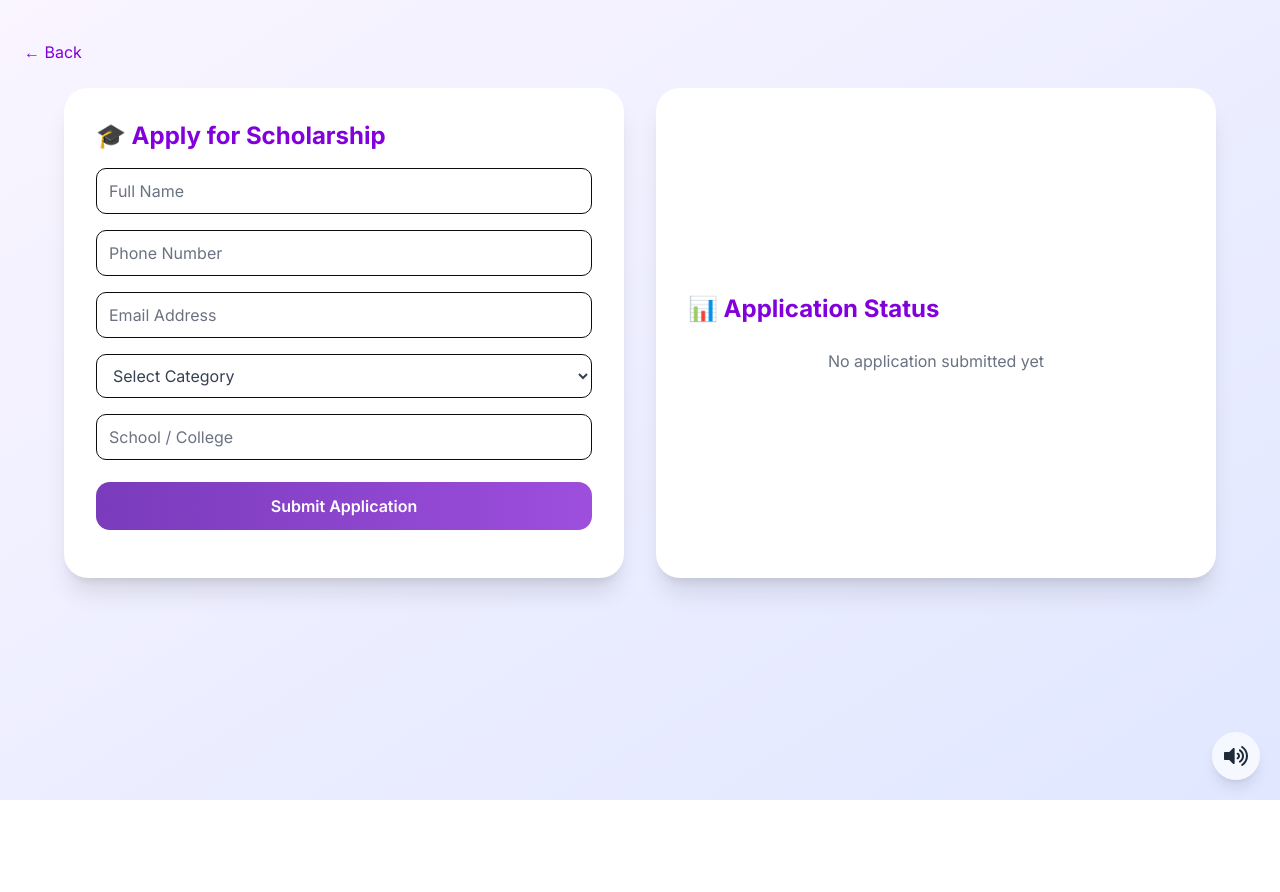
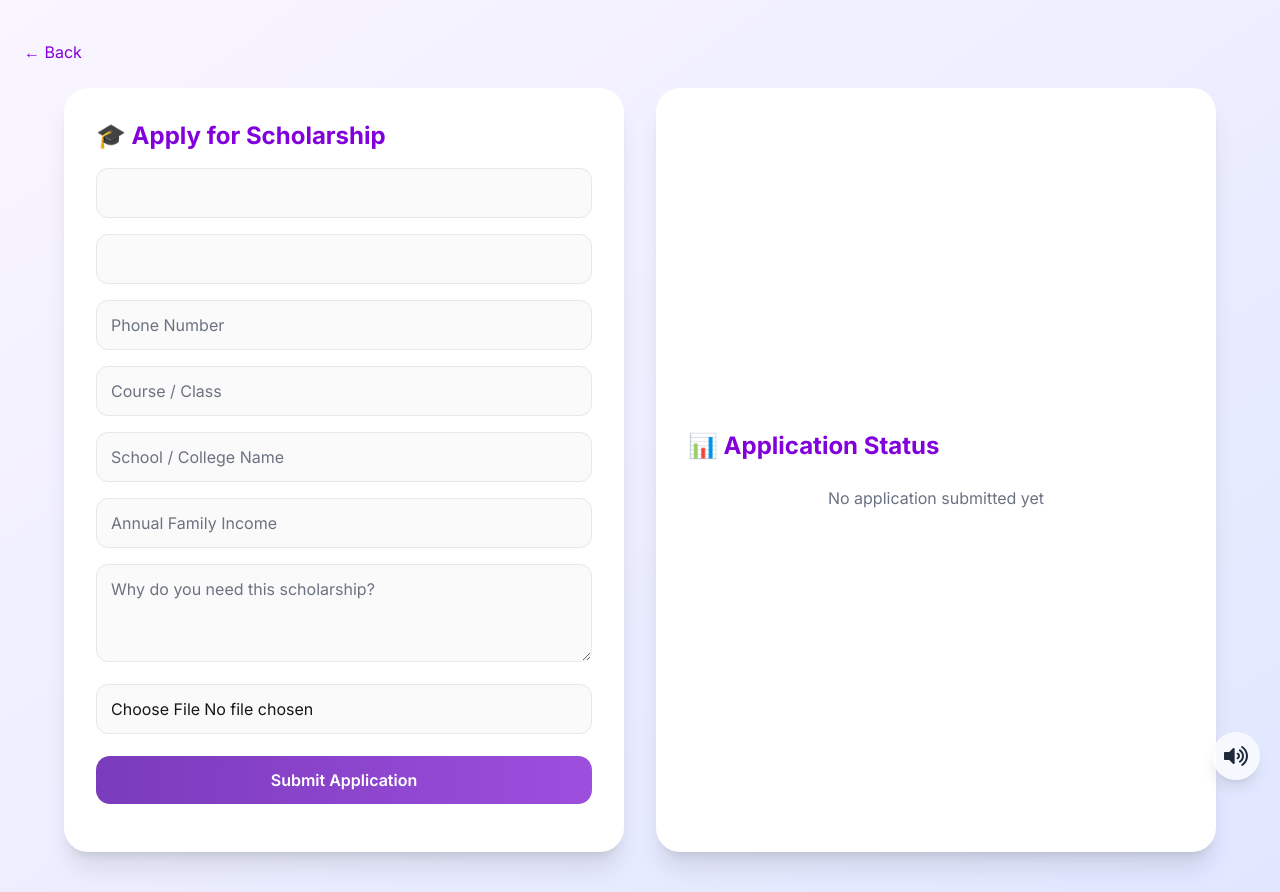
Before and after one commit to PathakAnshika/ShivTempleWebsite, a Next.js app: page /scholarship/apply in a window 1280 px wide. Before the commit the page ends 800 px from the top, so only its background shows below. Built offline with nearby package versions, Linux system fonts and the light colour scheme.

Commit message:
Upgrade Next.js to fix security vulnerability

```diff
--- a/app/api/scholarship/apply/route.js
+++ b/app/api/scholarship/apply/route.js
@@ -1,12 +1,29 @@
 import { NextResponse } from "next/server";
+import { getDB } from "@/lib/db";
 
 export async function POST(req) {
-  const data = await req.json();
+  try {
+    const body = await req.json();
+    const db = getDB();
 
-  console.log("Form Data:", data);
+    await db.execute(
+      `INSERT INTO scholarships
+      (user_id, name, email, phone, category, school, status)
+      VALUES (?, ?, ?, ?, ?, ?, 'pending')`,
+      [
+        body.user_id,
+        body.name,
+        body.email,
+        body.phone,
+        body.category,
+        body.school,
+      ]
+    );
 
-  return NextResponse.json({
-    success: true,
-    message: "Application submitted successfully",
-  });
+    return NextResponse.json({ success: true });
+
+  } catch (err) {
+    console.error(err);
+    return NextResponse.json({ success: false });
+  }
 }
--- a/app/components/ScholarshipForm.jsx
+++ b/app/components/ScholarshipForm.jsx
@@ -1,8 +1,22 @@
 "use client";
-import { useState } from "react";
+import { useState, useEffect } from "react";
 
 export default function ScholarshipForm() {
   const [formData, setFormData] = useState({});
+  const [user, setUser] = useState(null);
+
+  useEffect(() => {
+    const stored = localStorage.getItem("user");
+    if (stored) {
+      const parsed = JSON.parse(stored);
+      setUser(parsed);
+
+      setFormData({
+        name: parsed.name || "",
+        email: parsed.email || "",
+      });
+    }
+  }, []);
 
   const handleChange = (e) =>
     setFormData({ ...formData, [e.target.name]: e.target.value });
@@ -11,9 +25,6 @@ export default function ScholarshipForm() {
     e.preventDefault();
 
     try {
-    const stored = localStorage.getItem("user");
-    const user = JSON.parse(stored);
-
       const res = await fetch("/api/scholarship/apply", {
         method: "POST",
         headers: {
@@ -21,7 +32,7 @@ export default function ScholarshipForm() {
         },
         body: JSON.stringify({
           ...formData,
-        user_id: user.id,
+          user_id: user?.id,
         }),
       });
 
@@ -39,30 +50,77 @@ export default function ScholarshipForm() {
   return (
     <form onSubmit={handleSubmit} className="space-y-4">
 
-      {/* <h2 className="text-2xl font-bold text-purple-800 text-center">
-        Apply Now
-      </h2> */}
+      {/* NAME (AUTO) */}
+      <input
+        name="name"
+        value={formData.name || ""}
+        readOnly
+        className="input bg-gray-100 cursor-not-allowed"
+      />
 
-      <input name="name" placeholder="Full Name" required onChange={handleChange} className="input" />
-      <input name="phone" placeholder="Phone Number" required onChange={handleChange} className="input" />
-      <input name="email" placeholder="Email Address" required onChange={handleChange} className="input" />
+      {/* EMAIL (AUTO) */}
+      <input
+        name="email"
+        value={formData.email || ""}
+        readOnly
+        className="input bg-gray-100 cursor-not-allowed"
+      />
 
-    <select
-  name="category"
+      {/* PHONE */}
+      <input
+        name="phone"
+        placeholder="Phone Number"
         required
         onChange={handleChange}
-  className="input text-gray-700"
->
-  <option value="" disabled selected className="text-gray-400">
-    Select Category
-  </option>
-  <option>Class 8–10</option>
-  <option>Class 11–12</option>
-  <option>Graduation</option>
-</select>
+        className="input"
+      />
 
-      <input name="school" placeholder="School / College" required onChange={handleChange} className="input" />
+      {/* COURSE */}
+      <input
+        name="course"
+        placeholder="Course / Class"
+        required
+        onChange={handleChange}
+        className="input"
+      />
 
+      {/* COLLEGE */}
+      <input
+        name="college"
+        placeholder="School / College Name"
+        required
+        onChange={handleChange}
+        className="input"
+      />
+
+      {/* INCOME */}
+      <input
+        name="income"
+        type="number"
+        placeholder="Annual Family Income"
+        required
+        onChange={handleChange}
+        className="input"
+      />
+
+      {/* REASON */}
+      <textarea
+        name="reason"
+        placeholder="Why do you need this scholarship?"
+        required
+        rows={3}
+        onChange={handleChange}
+        className="input"
+      />
+
+      {/* DOCUMENT (OPTIONAL) */}
+      <input
+        type="file"
+        name="document"
+        className="input"
+      />
+
+      {/* SUBMIT */}
       <button className="submitBtn">
         Submit Application
       </button>
@@ -70,24 +128,23 @@ export default function ScholarshipForm() {
       <style jsx>{`
         .input {
           width: 100%;
-          border: 1px solid #0c0c0c;
-          padding: 10px 12px;
-          border-radius: 10px;
+          border: 1px solid #e5e7eb;
+          padding: 12px 14px;
+          border-radius: 12px;
           outline: none;
-
+          background: #fafafa;
         }
 
         .input::placeholder {
-  color: #6b7280; /* gray-500 (visible + aesthetic) */
-  opacity: 1;
+          color: #6b7280;
         }
-  .input:category {
-  color: #0c0c0c;
-  }
+
         .input:focus {
           border-color: #7a3bbc;
-          box-shadow: 0 0 0 2px rgba(122,59,188,0.15);
+          background: #fff;
+          box-shadow: 0 0 0 3px rgba(122,59,188,0.15);
         }
+
         .submitBtn {
           width: 100%;
           background: linear-gradient(to right, #7a3bbc, #9d4edd);
```
Lines whose indentation alone changed are shown as unchanged.
